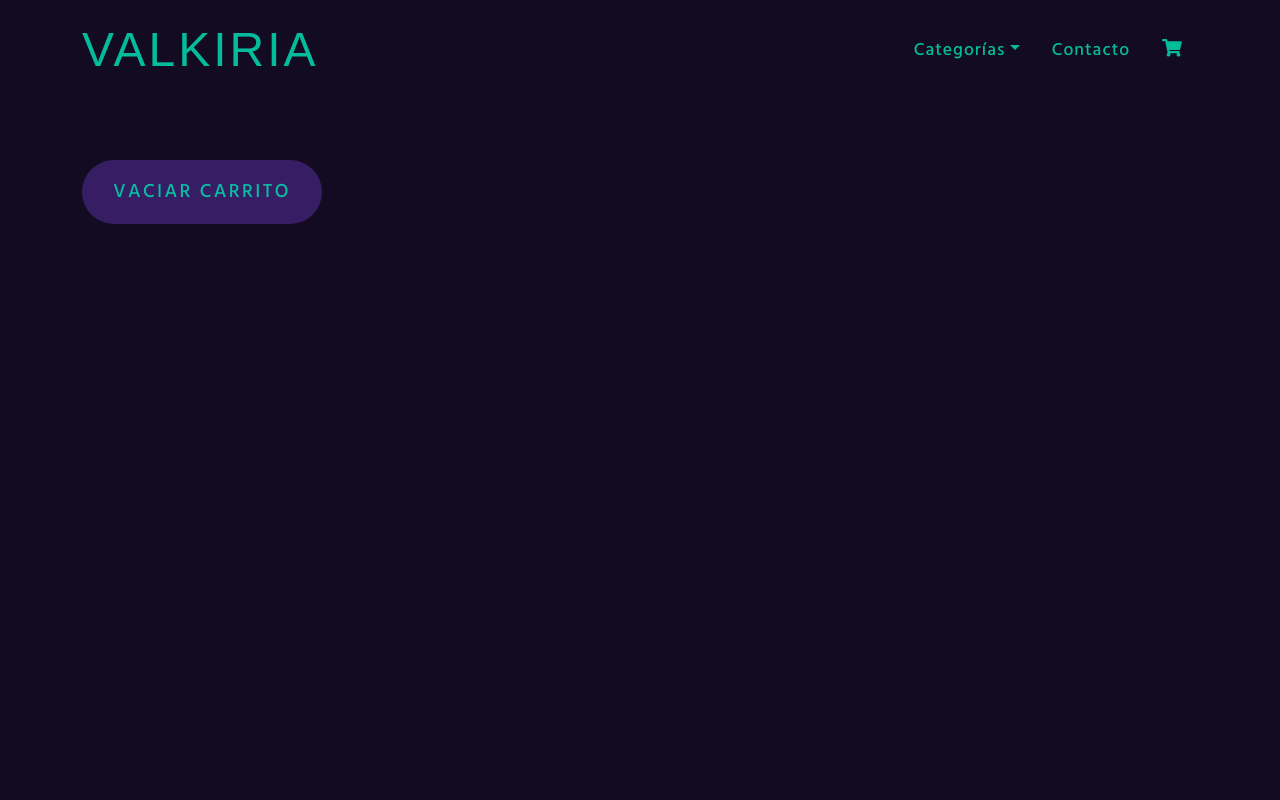
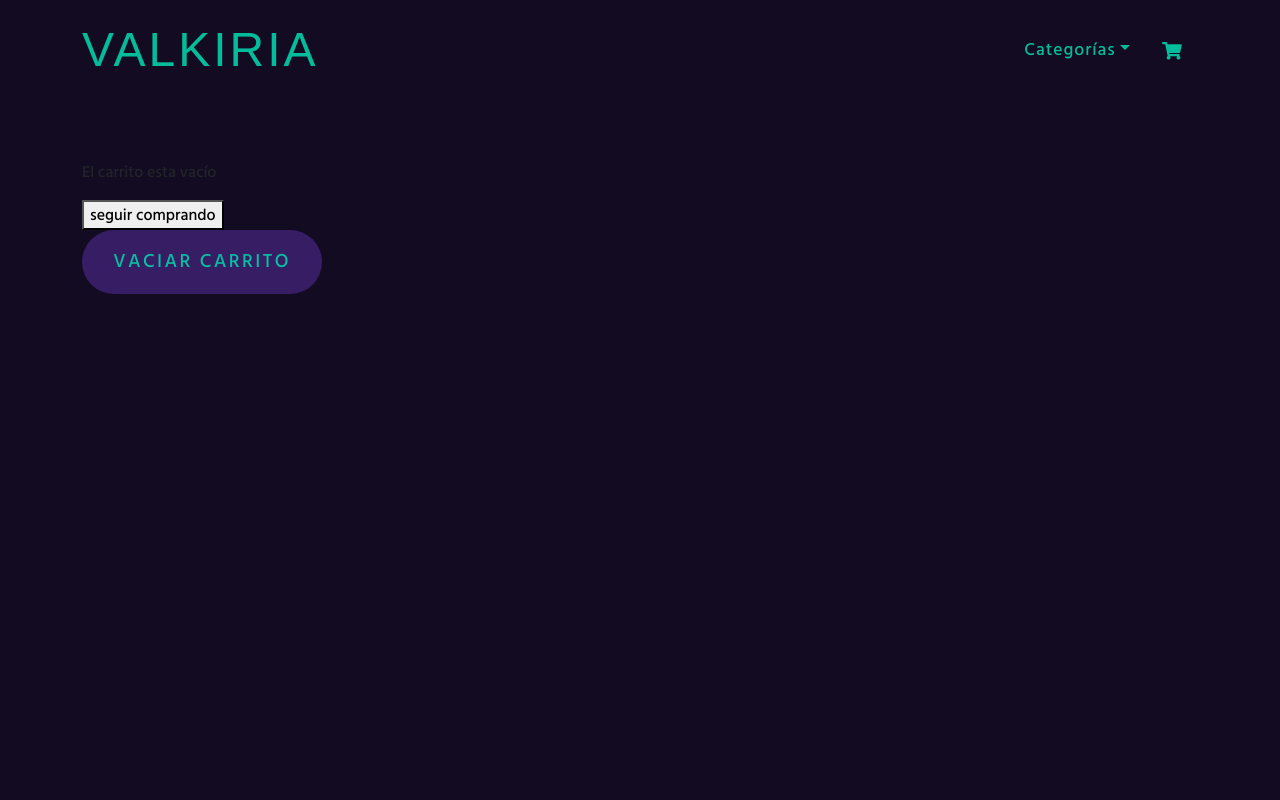
Before and after one commit to iaradocampo/ecommerce, a React (Create React App) app: page /cart in a window 1280 px wide. Shown: the top 800 px of the page. Built offline with nearby package versions, Linux system fonts and the light colour scheme; a web font is replaced by a local one.

Commit message:
correcciones en cart

```diff
--- a/package.json
+++ b/package.json
@@ -3,9 +3,12 @@
   "version": "0.1.0",
   "private": true,
   "dependencies": {
+    "@emotion/react": "^11.7.1",
+    "@emotion/styled": "^11.6.0",
     "@fortawesome/fontawesome-svg-core": "^1.2.36",
     "@fortawesome/free-solid-svg-icons": "^5.15.4",
     "@fortawesome/react-fontawesome": "^0.1.16",
+    "@mui/material": "^5.2.3",
     "@testing-library/jest-dom": "^5.15.0",
     "@testing-library/react": "^11.2.7",
     "@testing-library/user-event": "^12.8.3",
--- a/src/components/Cart.js
+++ b/src/components/Cart.js
@@ -1,15 +1,23 @@
 import { Container } from "react-bootstrap";
+import { Link } from "react-router-dom";
 import { useCartContext } from "../context/CartContext";
 
 function Cart () {
 
-    const {cart, emptyCart, total} = useCartContext();
+    const { cart, addProduct, onRemove, deleteItem, emptyCart, total } = useCartContext();
 
     return<>
         <div className="cart">
             <Container>
-                {cart.map(item =>
+                {cart.length === 0 &&
+                <div>
+                    <p>El carrito esta vacío</p>
+                    <Link to='/'>
+                        <button>seguir comprando</button>
+                    </Link>
+                </div>}
 
+                {cart.map( (item) =>
                 <div className="container-cart">
                     <div className="cart-content">
                         <div className="img-container-cart">
@@ -19,6 +27,9 @@ function Cart () {
                             <div>
                                 <h2 className="h1" key={item.item.id}>{item.item.title} - ${item.item.precio}.00</h2>
                                 <p className="h2">{item.cantidad} x ${item.item.precio * item.cantidad}</p>
+                                <button onClick={ () => addProduct(item) }>Agregar</button>
+                                <button onClick={ () => onRemove(item) }>Eliminar</button>
+                                <button onClick={ () => deleteItem(item.item.id) }>eliminar item</button>
                             </div>
                         </div>
                     </div>
--- a/src/components/ItemDetail.js
+++ b/src/components/ItemDetail.js
@@ -8,7 +8,8 @@ const ItemDetail = ({item}) =>{
 
     const { addProduct } = useCartContext();
 
-    const [input, setInput] = useState('button')
+    const [input, setInput] = useState('button');
+
     const onAdd = (cant) =>{
 
         const add = {
--- a/src/components/NavBar.js
+++ b/src/components/NavBar.js
@@ -1,8 +1,13 @@
+import Badge from '@mui/material/Badge';
 import { Navbar, Nav, NavDropdown, Container } from "react-bootstrap";
 import CartWidget from "./CartWidget";
 import { Link } from 'react-router-dom';
+import { useCartContext } from "../context/CartContext";
 
-const NavBar = () => {
+
+function NavBar () {
+
+    const { cart } = useCartContext();
 
     return <>
         <Navbar expand="lg" fixed="top" >
@@ -14,33 +19,44 @@ const NavBar = () => {
                 <Navbar.Collapse className="justify-content-end" id="responsive-navbar-nav">
                     <Nav>
                         <NavDropdown title="Categorías" id="basic-nav-dropdown">
-                            <NavDropdown.Item><Link className="a" to='/categoria/auriculares'>
+                            <NavDropdown.Item>
+                                <Link className="a" to='/categoria/auriculares'>
                                     Auriculares
                                 </Link>
                             </NavDropdown.Item>
-                            <NavDropdown.Item><Link className="a" to='/categoria/mouse'>
+                            <NavDropdown.Item>
+                                <Link className="a" to='/categoria/mouse'>
                                     Mouse
                                 </Link>
                             </NavDropdown.Item>
-                            <NavDropdown.Item><Link className="a" to='/categoria/teclado'>
+                            <NavDropdown.Item>
+                                <Link className="a" to='/categoria/teclado'>
                                     Teclados
                                 </Link>
                             </NavDropdown.Item>
-                            <NavDropdown.Item><Link className="a" to='/categoria/camara'>
+                            <NavDropdown.Item>
+                                <Link className="a" to='/categoria/camara'>
                                     Webcams
                                 </Link>
                             </NavDropdown.Item>
-                            <NavDropdown.Item><Link className="a" to='/categoria/audio'>
+                            <NavDropdown.Item>
+                                <Link className="a" to='/categoria/audio'>
                                     Audio
                                 </Link>
                             </NavDropdown.Item>
-                            <NavDropdown.Item><Link className="a" to='/categoria/accesorios'>
+                            <NavDropdown.Item>
+                                <Link className="a" to='/categoria/accesorios'>
                                     Accesorios
                                 </Link>
                             </NavDropdown.Item>
                         </NavDropdown>
-                        <Nav.Link>Contacto</Nav.Link>
-                        <Nav.Link><Link className="a-cart" to='/cart'><CartWidget/></Link></Nav.Link>
+                        <Nav.Link>
+                            <Link className="a-cart" to='/cart'>
+                                <Badge badgeContent={cart.length} color="secondary">
+                                    <CartWidget />
+                                </Badge>
+                            </Link>
+                        </Nav.Link>
                     </Nav>
                 </Navbar.Collapse>
             </Container>
--- a/src/context/CartContext.js
+++ b/src/context/CartContext.js
@@ -11,13 +11,33 @@ function CartContextProvider ({children}){
     const addProduct = (item) => {
 
         const exist = cart.find( (x) => x.item.id === item.item.id);
+
         if (exist){
-            setCart(cart.map( (x) => x.item.id === item.item.id ? { ...exist, cantidad: exist.cantidad + item.cantidad} : x)
+            setCart(cart.map( (x) => x.item.id === item.item.id ? { ...exist, cantidad: exist.cantidad + 1 } : x)
             );
         }else {
 
             setCart( [...cart, { ...item, cantidad: item.cantidad }] );
         }
+    }
+
+    const onRemove = (item) => {
+
+        const exist = cart.find( (x) => x.item.id === item.item.id);
+
+        if (exist.cantidad === 1) {
+            setCart(cart.filter( (x) => x.id !== item.item.id));
+        } else {
+            setCart(cart.map( (x) => x.item.id === item.item.id ? { ...exist, cantidad: exist.cantidad - 1 } : x)
+            );
+        }
+    }
+
+    const deleteItem = (id) => {
+
+        const hola = cart.filter( (i) => i.item.id !== id);
+
+        setCart(hola);
     }
 
     const emptyCart = () => {
@@ -27,7 +47,7 @@ function CartContextProvider ({children}){
     const total = cart.reduce((a, b) => a + b.item.precio * b.cantidad, 0);
 
     return(
-        <CartContext.Provider value={{cart, addProduct, emptyCart, total}}>
+        <CartContext.Provider value={{cart, addProduct, onRemove, deleteItem, emptyCart, total}}>
             {children}
         </CartContext.Provider>
     );
```
Also changed, not shown: 1 other file (tests, documents, lock files or other folders).
